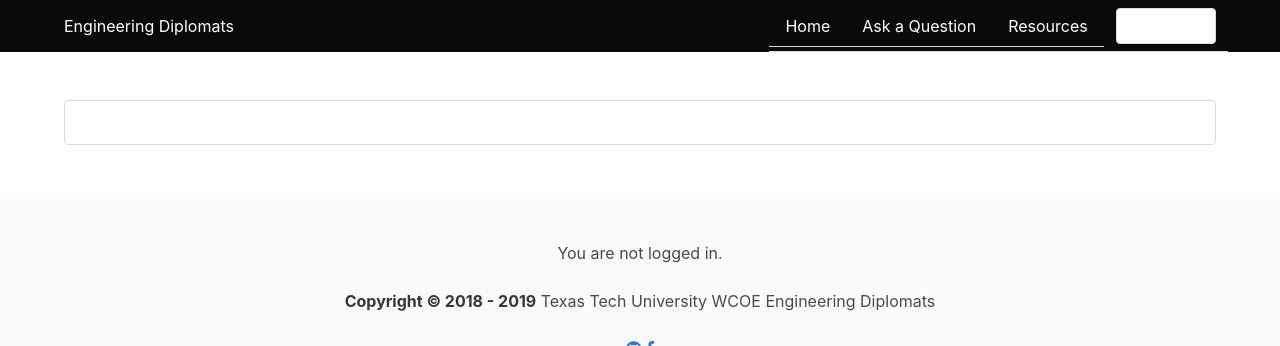
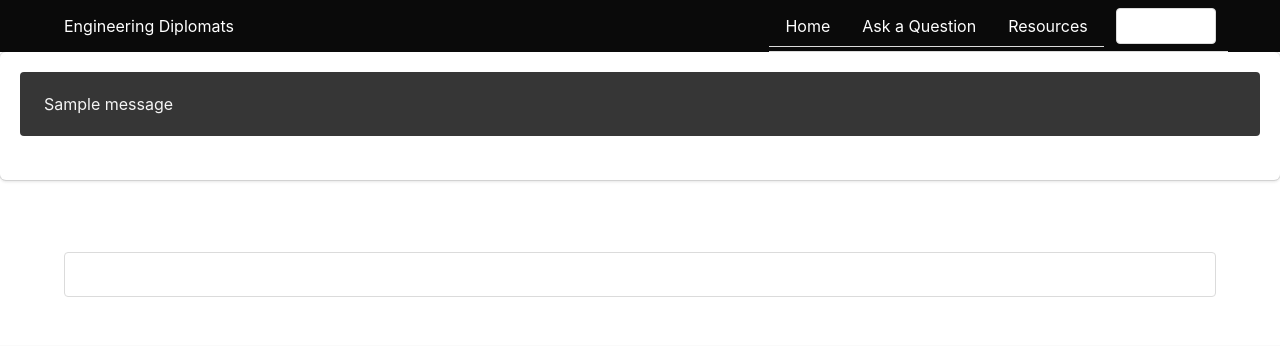
Before and after one commit to swoldemi/engineeringdiplomats.org, a Flask app: page /login in a window 1280 px wide. Shown: the top 346 px of the page. Run offline with Flask 2, Linux system fonts and the light colour scheme; one stand-in notice (Sample message) is shown; some libraries are stand-ins or nearby versions.

Commit message:
Add missing message flash to login template
Remove unnecessary else

```diff
--- a/source/views/templates/index.jinja2
+++ b/source/views/templates/index.jinja2
@@ -6,8 +6,7 @@
         <p class="has-text-centered">
             {% for message in messages -%}
             <div class="notification is-dark">{{ message }}</div>
-            {% endfor %}
-            {%- else -%}
+            {% endfor -%}
         </p>
     </div>
     {%- endif -%}
--- a/source/views/templates/login.jinja2
+++ b/source/views/templates/login.jinja2
@@ -1,5 +1,16 @@
 {% extends 'layout.jinja2' -%}
 {% block body -%}
+    {% with messages = get_flashed_messages() -%}
+    {% if messages %}
+    <div class="box cta">
+        <p class="has-text-centered">
+            {% for message in messages -%}
+            <div class="notification is-dark">{{ message }}</div>
+            {% endfor -%}
+        </p>
+    </div>
+    {%- endif -%}
+    {%- endwith %}
     <section class="hero">
         <div class="hero-body">
             <div class="container">
```
